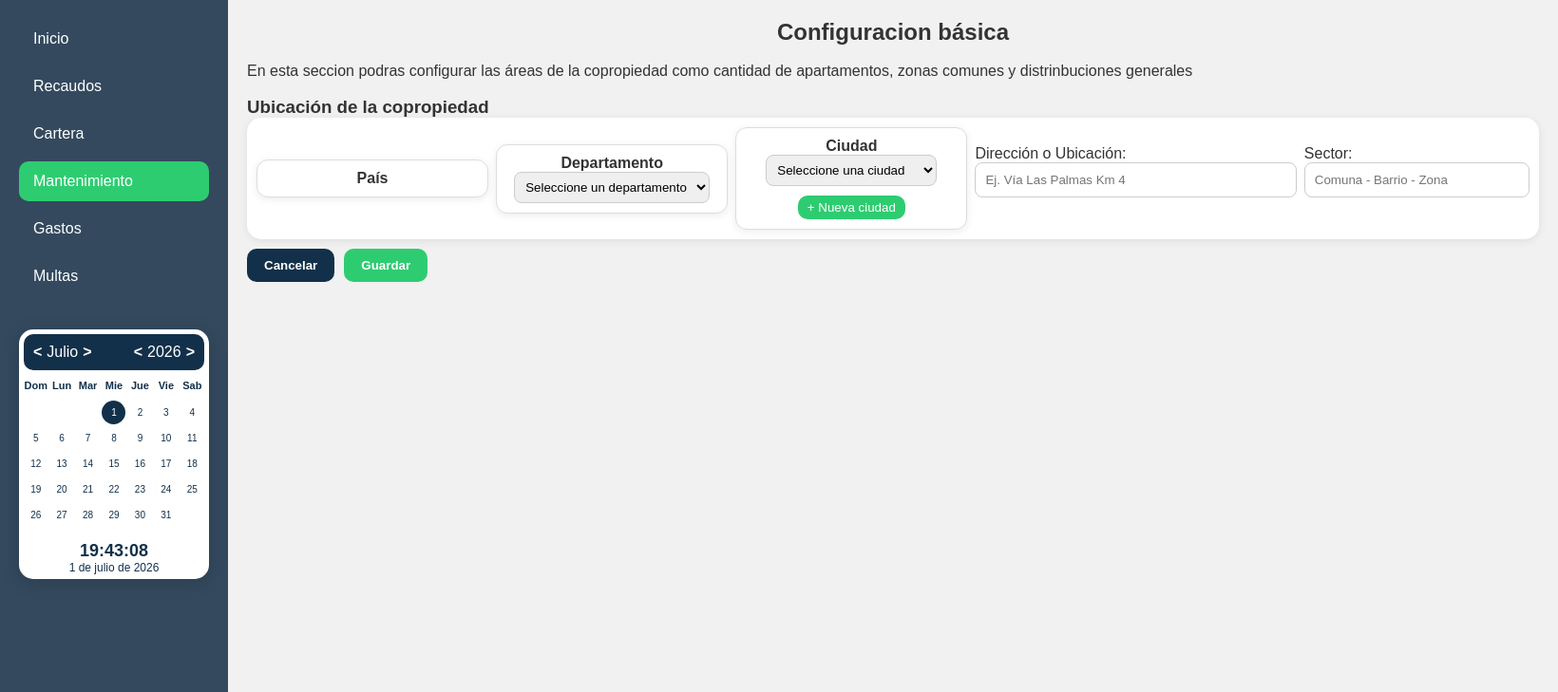
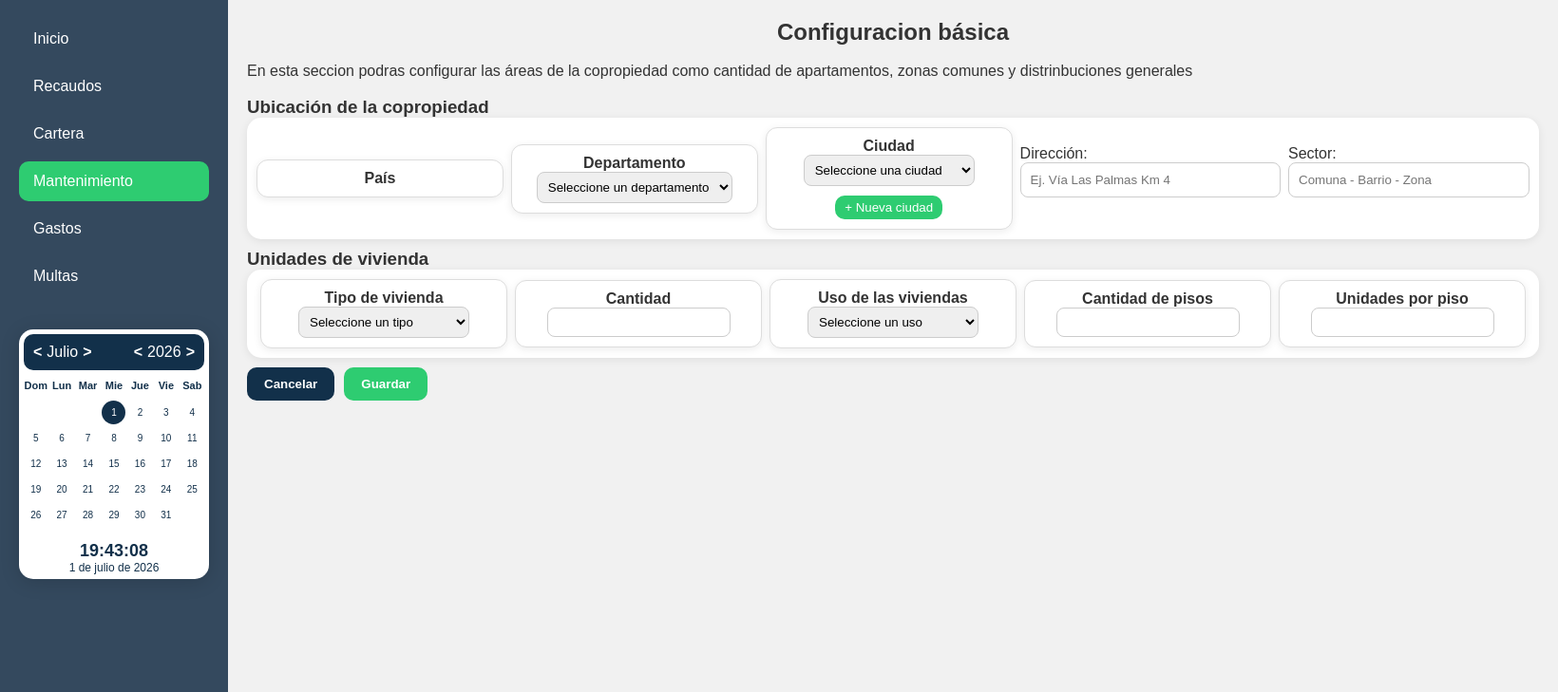
Before and after one commit to AndresFelipeRiveraCalle/proyecto-convivium, a PHP site: page /proyecto-convivium/configuracion/basico.php in a window 1640 px wide. Shown: the part 50-779 px from the top of the page at 95% size. Run offline with PHP 8.4, Linux system fonts and the light colour scheme; data that the repository does not hold is empty.

Commit message:
Configuracion inicial de apartdo de configuracion basica

```diff
--- a/configuracion/basico.php
+++ b/configuracion/basico.php
@@ -10,6 +10,12 @@ $departamentos = $stmtDepartamentos->fetchAll(PDO::FETCH_ASSOC);
 
 $stmtCiudades = $conexion->query("SELECT id_ciudad AS id, nombre , codigo_dane FROM ciudades ORDER BY nombre");
 $ciudades = $stmtCiudades->fetchAll(PDO::FETCH_ASSOC);
+
+$tipos = $conexion->query("SELECT id_tipo_vivienda as id, nombre FROM tipos_vivienda ORDER BY nombre");
+$tiposVivienda = $tipos->fetchAll(PDO::FETCH_ASSOC);
+
+$usos = $conexion->query("SELECT id_uso as id, nombre FROM usos_vivienda ORDER BY nombre");
+$usosVivienda = $usos->fetchAll(PDO::FETCH_ASSOC);
 
 ?>
 
@@ -57,6 +63,7 @@ $ciudades = $stmtCiudades->fetchAll(PDO::FETCH_ASSOC);
         <br>
         <p>En esta seccion podras configurar las áreas de la copropiedad como cantidad de apartamentos, zonas comunes y distrinbuciones generales</p>
         <br>
+
         <h3>Ubicación de la copropiedad</h3>
 
         <div class="bloque filtros">
@@ -103,7 +110,7 @@ $ciudades = $stmtCiudades->fetchAll(PDO::FETCH_ASSOC);
 
 
             <div class="form-group label">
-                <span for="direccion">Dirección o Ubicación:</span>
+                <span for="direccion">Dirección:</span>
                 <input type="text" id="direccion" name="direccion" placeholder="Ej. Vía Las Palmas Km 4" required>
             </div>
             <div class="form-group label">
@@ -112,6 +119,53 @@ $ciudades = $stmtCiudades->fetchAll(PDO::FETCH_ASSOC);
             </div>
 
         </div>
+
+        <h3>Unidades de vivienda</h3>
+        <div class="bloque filtros">
+
+            <div class="card">
+                <h4>Tipo de vivienda</h4>
+                <select name="id_tipo_vivienda" class="form-control" required>
+                    <option value="">Seleccione un tipo</option>
+                    <?php foreach ($tiposVivienda as $tipo): ?>
+                        <option value="<?= $tipo['id'] ?>">
+                            <?= htmlspecialchars($tipo['nombre']) ?>
+                        </option>
+                    <?php endforeach; ?>
+                </select>
+            </div>
+
+            <div class="card">
+                <h4>Cantidad</h4>
+                <input type="number" id="cantidadApartamentos" name="cantidadApartamentos" min="1" required>
+            </div>
+
+            <div class="card">
+                <h4>Uso de las viviendas</h4>
+                <select name="id_uso_vivienda" class="form-control" required>
+                    <option value="">Seleccione un uso</option>
+                    <?php foreach ($usosVivienda as $uso): ?>
+                        <option value="<?= $uso['id'] ?>">
+                            <?= htmlspecialchars($uso['nombre']) ?>
+                        </option>
+                    <?php endforeach; ?>
+                </select>
+            </div>
+
+            <div class="card">
+                <h4>Cantidad de pisos</h4>
+                <input type="number" id="cantidadPisos" name="cantidadPisos" min="1" required>
+            </div>
+
+            <div class="card">
+                <h4>Unidades por piso</h4>
+                <input type="number" id="unidadesPorPiso" name="unidadesPorPiso" min="1" required>
+            </div>
+        </div>
+
+
+
+
         <div class="form-actions">
             <button type="submit" class="btn-limpiar">Cancelar</button>
             <button type="submit" class="btn-filtrar">Guardar</button>
```
